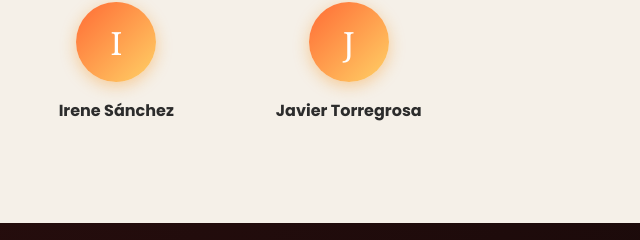
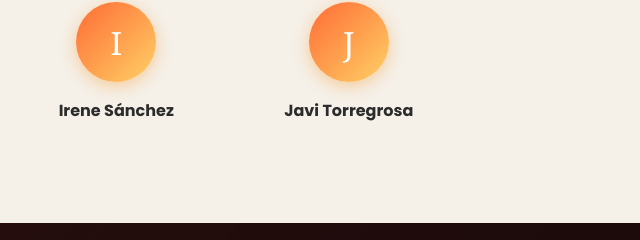
Before and after one commit to CarmenCL61/Proyecto_Grupo_6_Curso_25_26, a plain HTML site: page web/index.html in a window 1280 px wide. Shown: the part 1848-2088 px from the top of the page, 640-1280 px from the left. Drawn offline with Linux system fonts and the light colour scheme.

Commit message:
Update name from 'Javier Torregrosa' to 'Javi Torregrosa'

```diff
--- a/web/index.html
+++ b/web/index.html
@@ -98,7 +98,7 @@
 
         <div class="miembro">
           <div class="avatar">J</div>
-          <h3>Javier Torregrosa</h3>
+          <h3>Javi Torregrosa</h3>
         </div>
 
       </div>
```
